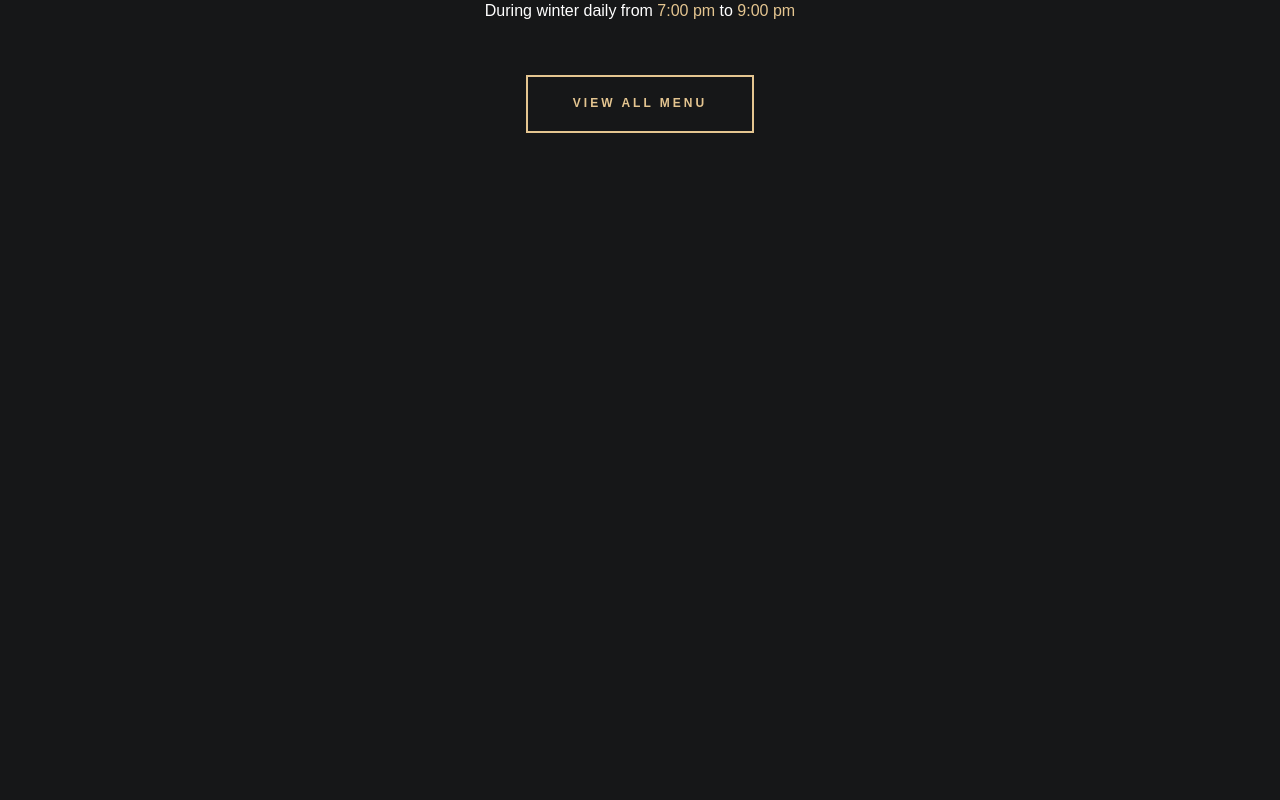
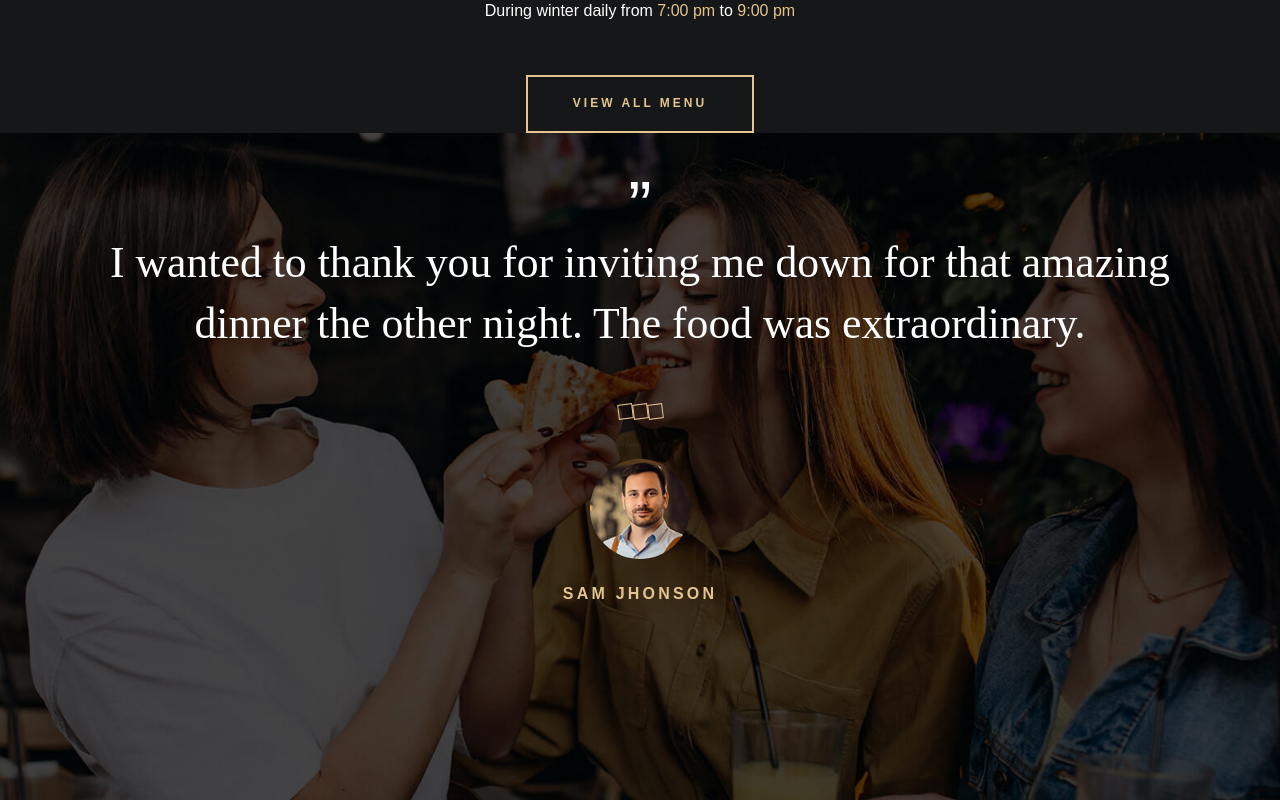
Before and after one commit to LucasPedro123/restaurant-app, a React (Vite) app: page / in a window 1280 px wide. Shown: the part 8020-8820 px from the top of the page. Before the commit the page ends 8153 px from the top, so only its background shows below. Built offline with nearby package versions, Linux system fonts and the light colour scheme; some icons are missing; the HTML template or start-up script is replaced by a standard one.

Commit message:
feat: imported the Testi section

```diff
--- a/src/Page/Home.tsx
+++ b/src/Page/Home.tsx
@@ -4,6 +4,7 @@ import Main from "../components/Main/Main-component";
 import Menu from "../components/Menu/Menu-component";
 import Service from "../components/Service/Service-component";
 import SpecialDish from "../components/SpecialDish/SpecialDish-component";
+import Testi from "../components/Testi/Testi-component";
 
 function Home() {
 
@@ -15,6 +16,7 @@ function Home() {
       <About />
       <SpecialDish />
       <Menu/>
+      <Testi/>
     </div>
   )
 }
```
